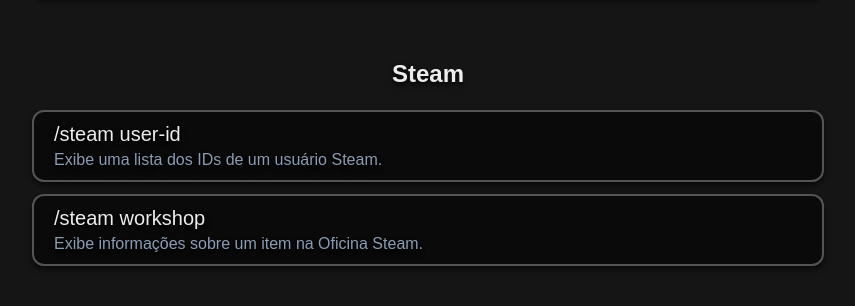
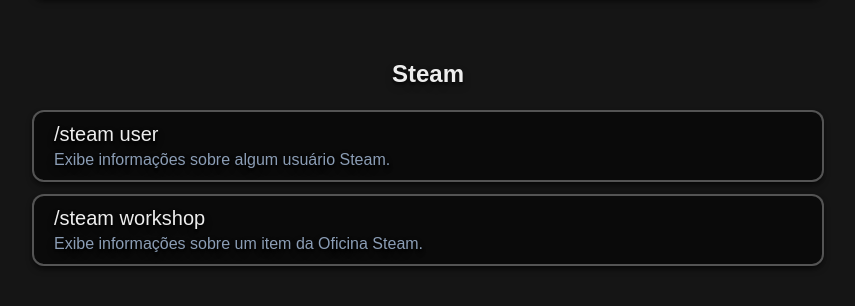
Before and after one commit to fayrghos/moacyr-web, a Next.js app: page /commands in a window 1280 px wide. Shown: the part 1471-1777 px from the top of the page, without its empty margins (212-1067 px from the left). Built offline with nearby package versions, Linux system fonts and the light colour scheme.

Commit message:
Updated steam commands descriptions. Fixed button borders in navbar

```diff
--- a/src/app/commands/page.tsx
+++ b/src/app/commands/page.tsx
@@ -31,8 +31,8 @@
         </CommandSection>
 
         <CommandSection title="Steam">
-          <CommandInfo title="/steam user-id" info="Exibe uma lista dos IDs de um usuário Steam." />
-          <CommandInfo title="/steam workshop" info="Exibe informações sobre um item na Oficina Steam." />
+          <CommandInfo title="/steam user" info="Exibe informações sobre algum usuário Steam." />
+          <CommandInfo title="/steam workshop" info="Exibe informações sobre um item da Oficina Steam." />
         </CommandSection>
 
         <CommandSection title="Desenvolvedor">
--- a/src/components/nav.tsx
+++ b/src/components/nav.tsx
@@ -18,7 +18,7 @@
       href={href}
       target={newTab ? "_blank" : undefined}
       className={cn(
-        "hover:border-b-2 px-3 flex justify-center items-center min-h-12 sm:min-h-10 font-semibold",
+        "sm:hover:border-b-2 px-3 flex justify-center items-center min-h-12 sm:min-h-10 font-semibold",
         "text-lesswhite hover:text-white w-full max-w-70",
         "active:bg-white/10 sm:active:bg-transparent rounded-xl sm:rounded-none",
         disabled ? "pointer-events-none opacity-50 line-through" : undefined
```
